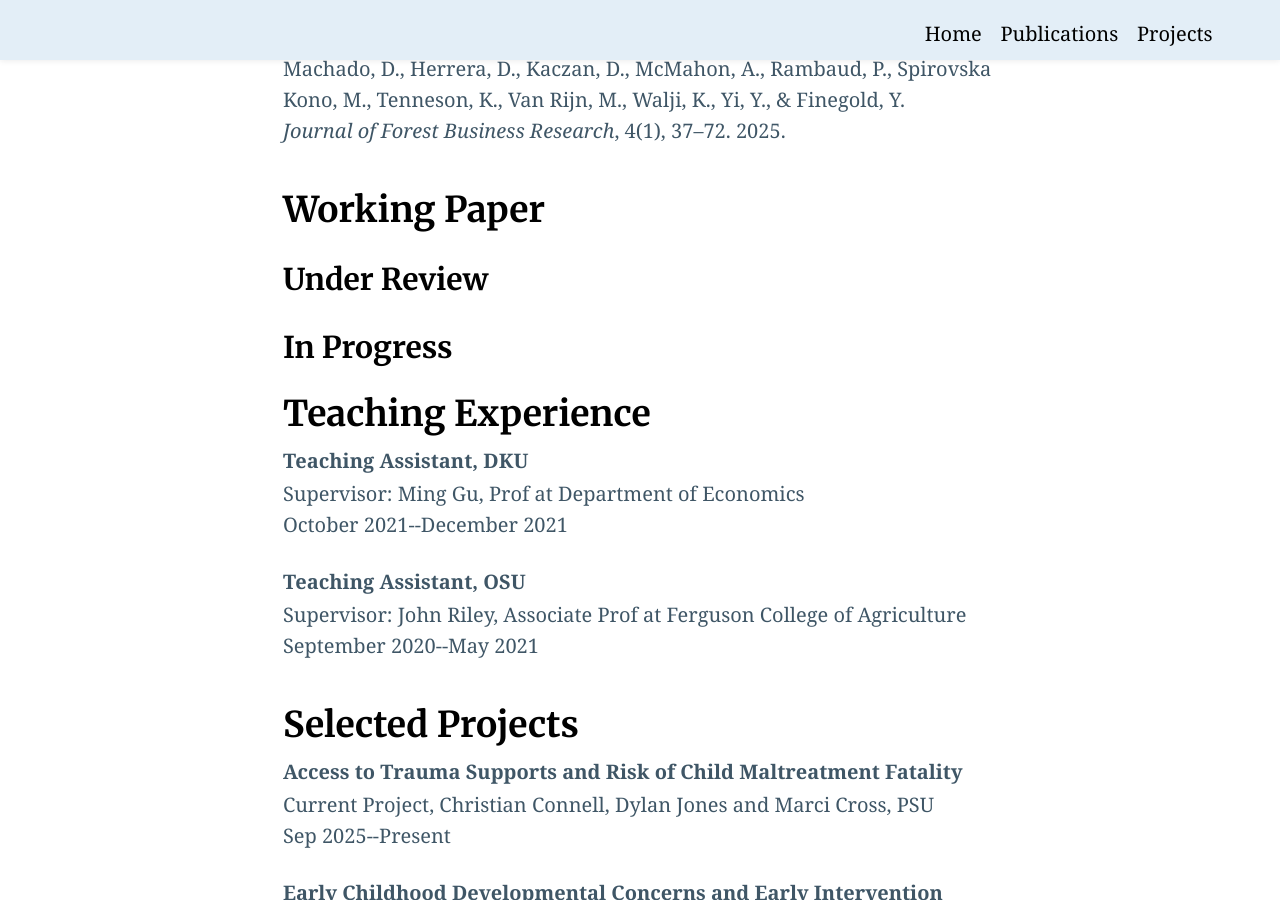
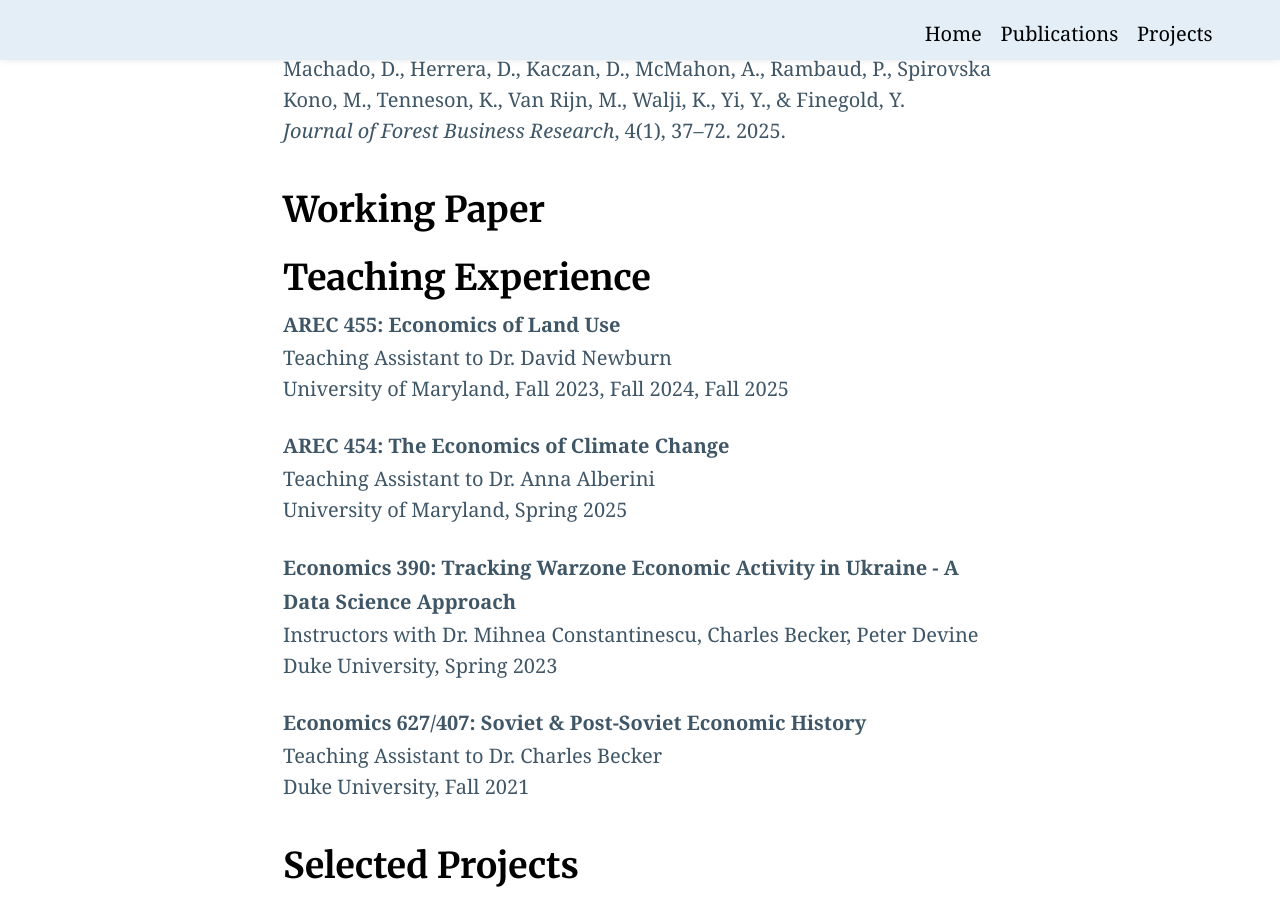
Before and after one commit to KaichaoChang/KaichaoChang.github.io, a Jekyll site: the page built from index.md, in a window 1280 px wide and 900 px high, scrolled down 1724 px. Built offline with Jekyll 4.4.1, drawn with Linux system fonts in a browser that asks for light colours.

Commit message:
Update teaching experience and site content
Co-Authored-By: Claude Sonnet 4.6 <noreply@anthropic.com>

```diff
--- a/index.md
+++ b/index.md
@@ -93,22 +93,31 @@ My research interests lie in environmental economics, with a particular focus on
 
 ## Working Paper
 
-### Under Review
-
-### In Progress
 
 ## Teaching Experience
 
 <div class="publication-item">
-  <div class="publication-title">Teaching Assistant, DKU</div>
-  <div class="publication-authors">Supervisor: Ming Gu, Prof at Department of Economics</div>
-  <div class="publication-venue">October 2021--December 2021</div>
+  <div class="publication-title">AREC 455: Economics of Land Use</div>
+  <div class="publication-authors">Teaching Assistant to Dr. David Newburn</div>
+  <div class="publication-venue">University of Maryland, Fall 2023, Fall 2024, Fall 2025</div>
 </div>
 
 <div class="publication-item">
-  <div class="publication-title">Teaching Assistant, OSU</div>
-  <div class="publication-authors">Supervisor: John Riley, Associate Prof at Ferguson College of Agriculture</div>
-  <div class="publication-venue">September 2020--May 2021</div>
+  <div class="publication-title">AREC 454: The Economics of Climate Change</div>
+  <div class="publication-authors">Teaching Assistant to Dr. Anna Alberini</div>
+  <div class="publication-venue">University of Maryland, Spring 2025</div>
+</div>
+
+<div class="publication-item">
+  <div class="publication-title">Economics 390: Tracking Warzone Economic Activity in Ukraine - A Data Science Approach</div>
+  <div class="publication-authors">Instructors with Dr. Mihnea Constantinescu, Charles Becker, Peter Devine </div>
+  <div class="publication-venue">Duke University, Spring 2023</div>
+</div>
+
+<div class="publication-item">
+  <div class="publication-title">Economics 627/407: Soviet & Post-Soviet Economic History</div>
+  <div class="publication-authors">Teaching Assistant to Dr. Charles Becker</div>
+  <div class="publication-venue">Duke University, Fall 2021</div>
 </div>
 
 ## Selected Projects
```
